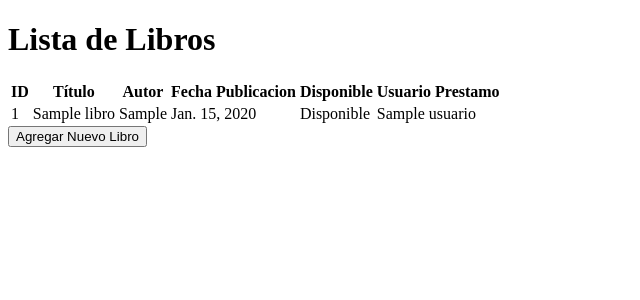
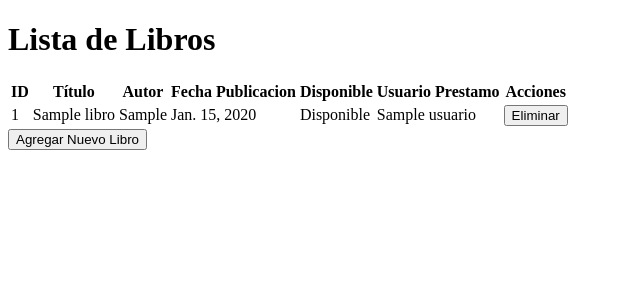
Before and after one commit to orlandocabralmtz/proyecto-bootcamp, a Django app: page /biblioteca/libros/ in a window 1280 px wide. Shown: the top 300 px of the page, without its empty margins (0-640 px from the left). Run offline with Django 5.2, Linux system fonts and the light colour scheme; tables that the repository leaves empty hold one stand-in row (values such as "Sample post").

Commit message:
se añaden confirmacion antes de eliminar usuarios, libros y prestamos

```diff
--- a/biblioteca/templates/biblioteca/lista_libros.html
+++ b/biblioteca/templates/biblioteca/lista_libros.html
@@ -17,6 +17,7 @@
                 <th>Fecha Publicacion</th>
                 <th>Disponible</th>
                 <th>Usuario Prestamo</th>
+                <th>Acciones</th>
             </tr>
         </thead>
         <tbody>
@@ -27,7 +28,6 @@
                 <td>{{ libro.autor }}</td>
                 <td>{{ libro.fecha_publicacion }}</td>
                 <td>
-                    {% comment %}! Se cambiará el estado de true o false por Disponible y no Disponible {% endcomment %}
                     {% if libro.disponible %}
                         Disponible
                     {% else %}
@@ -41,6 +41,13 @@
                         No está prestado
                     {% endif %}
                 </td>
+                <td>
+                    <!-- Formulario para eliminar libro -->
+                    <form action="{% url 'eliminar_libro' libro.id %}" method="post">
+                        {% csrf_token %}
+                        <button type="submit" onclick="return confirm('¿Estás seguro de que quieres eliminar este libro?')">Eliminar</button>
+                    </form>
+                </td>
             </tr>
             {% endfor %}
         </tbody>
--- a/biblioteca/templates/biblioteca/lista_usuarios.html
+++ b/biblioteca/templates/biblioteca/lista_usuarios.html
@@ -17,10 +17,10 @@
                 <td>{{ usuario.email }}</td>
                 <td>{{ usuario.fecha_registro }}</td>
                 <td>
-                    <!-- Botón para eliminar usuario -->
+                    <!-- Botón para eliminar usuario con confirmación -->
                     <form action="{% url 'eliminar_usuario' usuario.id %}" method="post" style="display:inline;">
                         {% csrf_token %}
-                        <button type="submit">Eliminar Usuario</button>
+                        <button type="submit" onclick="return confirm('¿Estás seguro de que deseas eliminar este usuario? Esta acción es irreversible.')">Eliminar Usuario</button>
                     </form>
                 </td>
             </tr>
--- a/biblioteca/templates/biblioteca/usuarios_con_libros.html
+++ b/biblioteca/templates/biblioteca/usuarios_con_libros.html
@@ -9,7 +9,8 @@
             {{ libro.usuario_prestamo.nombre }}
             <form action="{% url 'eliminar_prestamo' libro.id %}" method="post" style="display:inline;">
                 {% csrf_token %}
-                <button type="submit">Eliminar Préstamo</button>
+                <!-- Botón para eliminar préstamo con confirmación -->
+                <button type="submit" onclick="return confirm('¿Estás seguro de que deseas eliminar este préstamo? El libro será marcado como disponible nuevamente.')">Eliminar Préstamo</button>
             </form>
         </li>
     {% endfor %}
@@ -20,7 +21,6 @@
 <form method="post">
     {% comment %}! Se agrega el token de seguridad generado por Django de forma automática {% endcomment %}
     {% csrf_token %}
-
 
     <!-- Campo para seleccionar usuario -->
     <label for="usuario">Usuario:</label>
--- a/biblioteca/urls.py
+++ b/biblioteca/urls.py
@@ -17,4 +17,5 @@ urlpatterns = [
         views.eliminar_usuario,
         name="eliminar_usuario",
     ),
+    path("eliminar_libro/<int:libro_id>/", views.eliminar_libro, name="eliminar_libro"),
 ]
--- a/biblioteca/views.py
+++ b/biblioteca/views.py
@@ -102,3 +102,19 @@ def usuarios_con_libros(request):
             "libros_disponibles": libros_disponibles,
         },
     )
+
+
+def eliminar_libro(request, libro_id):
+    # Obtener el libro a eliminar
+    libro = get_object_or_404(Libro, id=libro_id)
+
+    # Si el libro está prestado, liberar el préstamo
+    if libro.usuario_prestamo:
+        libro.disponible = True  # Marcar el libro como disponible
+        libro.usuario_prestamo = None  # Eliminar el usuario del préstamo
+        libro.save()
+
+    # Eliminar el libro
+    libro.delete()
+
+    return redirect("lista_libros")  # Redirigir a la lista de libros
```
